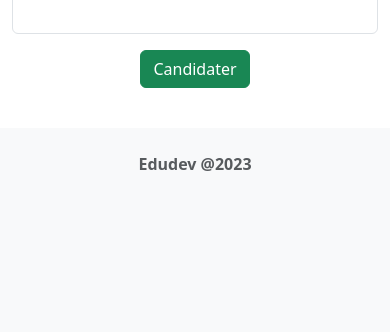
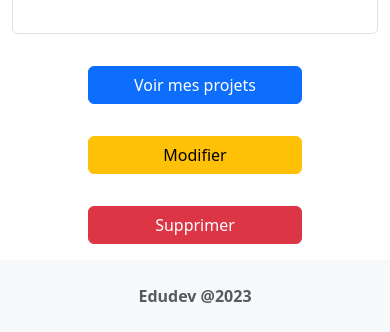
Before and after one commit to dylanejosse/edudev, a Symfony app: template templates/project/singleProject.html.twig in a window 390 px wide. Shown: the part 946-1278 px from the top of the page. Before the commit the page ends 1117 px from the top, so only its background shows below. Run offline with Twig, Linux system fonts and the light colour scheme; the template is opened without the code that fills it, so the values that code supplies are empty; some libraries are stand-ins or nearby versions.

Commit message:
Modification of links from single project page and some style modifications

```diff
--- a/public/css/style.css
+++ b/public/css/style.css
@@ -323,8 +323,3 @@ h2
 {
     color: rgb(249, 160, 160);
 }
-
-.section-projects
-{
-    height: 90vh;
-}
--- a/templates/project/list.html.twig
+++ b/templates/project/list.html.twig
@@ -39,7 +39,7 @@
             {% for project in allProjects %}
             <div class="d-flex flex-wrap justify-content-center">
 
-                <div class="projects p-3 col-11 col-xxl-5 my-2 m-md-3 d-flex flex-wrap align-items-center text-center">
+                <div class="projects p-3 col-11 col-xxl-6 my-2 m-md-3 d-flex flex-wrap align-items-center text-center">
 
                     <!-- Project Image -->
                     <div class="col-12 col-md-5 mb-3 m-md-0 d-flex align-items-center justify-content-center">
--- a/templates/project/singleProject.html.twig
+++ b/templates/project/singleProject.html.twig
@@ -11,7 +11,7 @@
 
 <section class="singleProject">
 
-    <div class="container p-4 px-md-0">
+    <div class="container px-4 pt-4 px-md-0">
 
         <div class="row">
 
@@ -30,13 +30,21 @@
                 <div class="col-12 col-md-8 m-0">
 
                     <div class="d-flex col-12 mb-3">
-                        <div class="col-12 col-md-9">
+                        <div class="col-12 col-md-7">
                             <h1 class="text-center text-md-start px-3 m-0">{{ currentProject.name }}</h1>
                         </div>
-                        <div class="d-md-flex d-none align-items-center justify-content-end col-3">
+                        {% if currentUser == currentProject.user %}
+                        <div class="d-md-flex d-none align-items-center justify-content-between col-5">
+                            <a class="btn btn-primary" href="{{ path('app_current_user_projects')}}">Voir mes projets</a>
+                            <a class="btn btn-warning" href="{{ path('app_project_edit', {id: currentProject.id}) }}">Modifier</a>
+                            <a class="btn btn-danger" href="{{ path('app_project_delete', {id: currentProject.id}) }}">Supprimer</a>
+                        </div>
+                        {% else %}
+                        <div class="d-md-flex d-none align-items-center justify-content-end col-5">
                             <a class="btn btn-warning me-3" href="{{ path('app_project_list') }}">Retour</a>
                             <a class="btn btn-success" href="">Candidater</a>
                         </div>
+                        {% endif %}
                     </div>
 
                     <div class="rounded p-3">
@@ -108,13 +116,19 @@
 
             <div class="d-md-none d-flex p-0">
 
-                <div class="d-flex justify-content-center col-12 p-3">
+                <div class="d-flex justify-content-center col-12 pt-3">
 
-                    <div class="d-flex align-items-center justify-content-center col-6">
-
-                        <a class="btn btn-success" href="">Candidater</a>
-
-                    </div>
+                        {% if currentUser == currentProject.user %}
+                        <div class="d-flex flex-wrap align-items-center justify-content-center col-12">
+                            <a class="col-7 btn btn-primary my-3" href="{{ path('app_current_user_projects')}}">Voir mes projets</a>
+                            <a class="col-7 btn btn-warning my-3" href="{{ path('app_project_edit', {id: currentProject.id}) }}">Modifier</a>
+                            <a class="col-7 btn btn-danger my-3" href="{{ path('app_project_delete', {id: currentProject.id}) }}">Supprimer</a>
+                        </div>
+                        {% else %}
+                        <div class="d-flex align-items-center justify-content-center col-7">
+                            <a class="btn btn-success" href="">Candidater</a>
+                        </div>
+                        {% endif %}
 
                 </div>
 
```
Also changed, not shown: src/Controller/ProjectController.php (+10 -4 lines), templates/current_user/myProjects.html.twig (+5 -5 lines).
